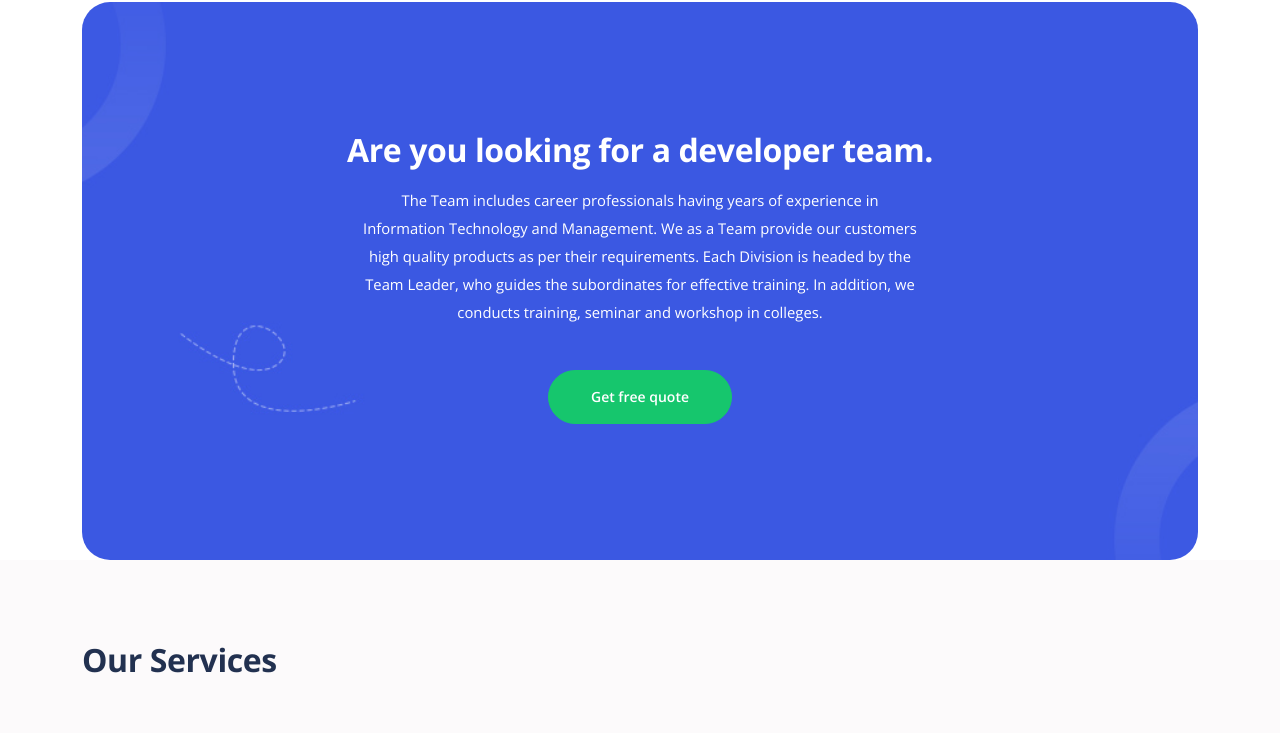
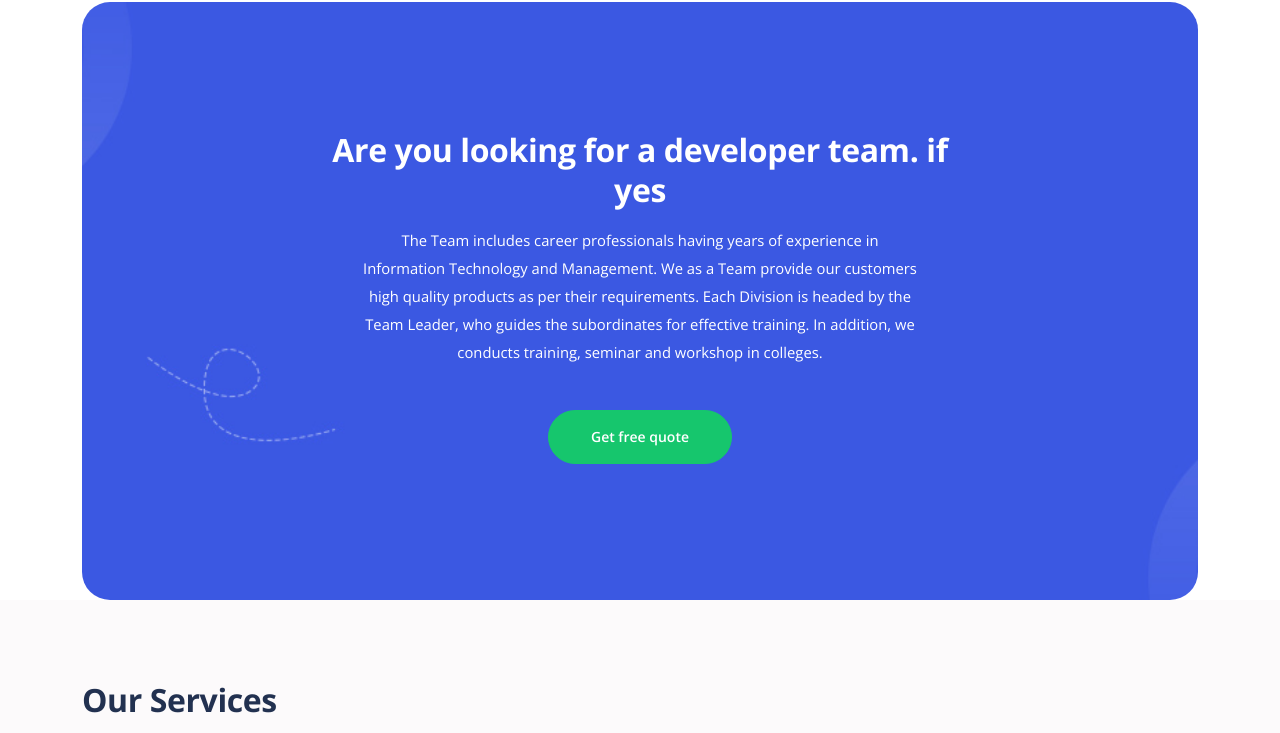
Before and after one commit to scipytechnologies/scipywebsite, a plain HTML site: page index.html in a window 1280 px wide. Shown: the part 1094-1827 px from the top of the page. Drawn offline with nearby package versions, Linux system fonts and the light colour scheme.

Commit message:
Update index.html

```diff
--- a/index.html
+++ b/index.html
@@ -134,7 +134,7 @@
             <div class="row">
                 <div class="col-lg-12">
                     <div class="text-container">
-                        <h2>Are you looking for a developer team.</h2>
+                        <h2>Are you looking for a developer team. if yes</h2>
                         <p class="p-large">The Team includes career professionals having years of experience in
                             Information Technology and Management. We as a Team provide our customers high quality
                             products as per their requirements. Each Division is headed by the Team Leader, who guides
```
